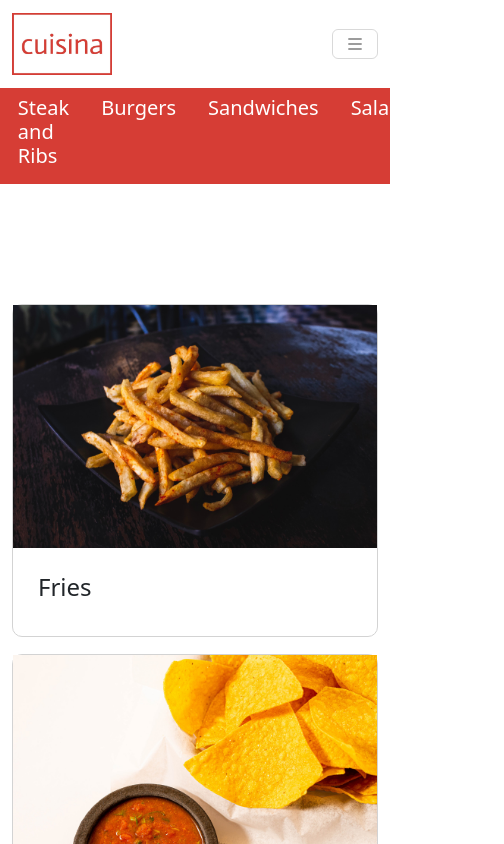
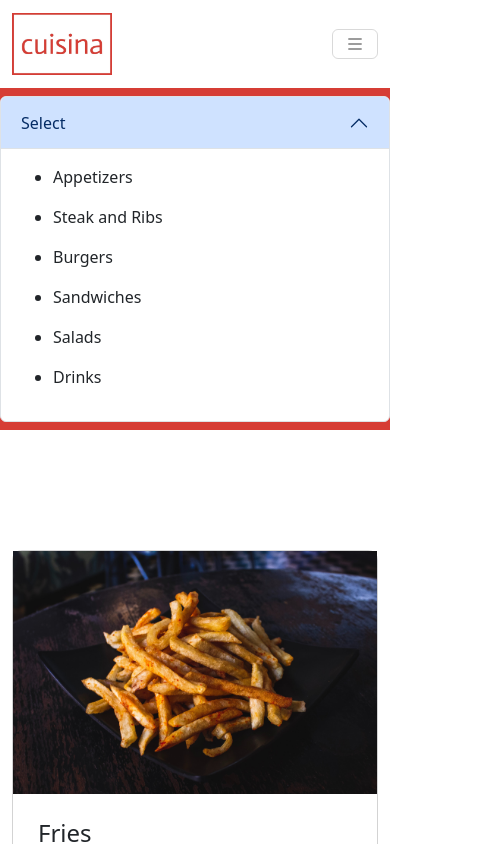
Before and after one commit to nmr15/nmr-cuisina, a React (Create React App) app: page /menu in a window 390 px wide. Shown: the top 844 px of the page, 504 px wide, since content can reach past the window. Built offline with nearby package versions, Linux system fonts and the light colour scheme; a web font is replaced by a local one.

Commit message:
fixed reserve, added dropdown to menu

```diff
--- a/package.json
+++ b/package.json
@@ -8,6 +8,7 @@
     "@testing-library/user-event": "^13.5.0",
     "react": "^18.3.1",
     "react-dom": "^18.3.1",
+    "react-responsive": "^10.0.0",
     "react-router-dom": "^6.23.1",
     "react-scripts": "5.0.1",
     "web-vitals": "^2.1.4"
--- a/src/App.css
+++ b/src/App.css
@@ -167,6 +167,11 @@ input:focus, select:focus
   padding: 120px 0;
 }
 
+/* .menu-categories-dropdown
+{
+  display: none;
+} */
+
 .menu-card
 {
   /* width: 25.938rem; */
@@ -209,12 +214,12 @@ input:focus, select:focus
 
 .reserve-container
 {
-  padding: 200px 450px;
+  padding: 200px 0;
 }
 
 .reserve
 {
-  max-width: 31.25rem;
+  width: 31.25rem;
   /* margin: 100px 450px; */
   padding: 1.875rem;
   border-radius: 10px;
@@ -252,9 +257,20 @@ input:focus, select:focus
 
 @media (max-width: 767.98px)
 {
-  .advert1-img img {
+  .advert1-img img
+  {
     width: 90%;
   }
+
+  /* .menu-categories-list
+  {
+    display: none;
+  }
+
+  .menu-categories-dropdown
+  {
+    display: block;
+  } */
 }
 
 @media (max-width: 575.98px)
@@ -263,4 +279,9 @@ input:focus, select:focus
   {
     width: 100%;
   }
+
+  .reserve
+  {
+    width: 90%;
+  }
 }
--- a/src/Components/Home.js
+++ b/src/Components/Home.js
@@ -13,7 +13,7 @@ const Home = () =>
       </section>
       <section className="section-advert1">
         <div className="container">
-          <div className="advert1 d-flex">
+          <div className="advert1 d-md-flex">
             <div className="advert1-img ">
               <img className="" src="/assets/home-plate.jpg" alt="plate of food" />
             </div>
--- a/src/Components/Menu.js
+++ b/src/Components/Menu.js
@@ -1,5 +1,6 @@
 import { useState, useEffect } from "react";
 import { menu } from "../menu"
+import MediaQuery from "react-responsive";
 
 const Menu = () =>
 {
@@ -21,12 +22,37 @@ const Menu = () =>
   return (
     <>
       <section className="section-categories bg-red py-2">
-        <div className="menu-categories text-white d-flex justify-content-center">
-          {filtered.map(category =>
-            <h5 className="mx-3 ptr" id={category} onClick={clickHandler}>{category}</h5>
-          )}
-        </div>
+        <MediaQuery minWidth={992}>
+          <div className="menu-categories text-white d-flex justify-content-center">
+
+            {filtered.map(category =>
+              <h5 className="menu-categories-list mx-3 ptr" id={category} onClick={clickHandler}>{category}</h5>
+            )}
+
+          </div>
+        </MediaQuery>
+        <MediaQuery maxWidth={768}>
+          <div class="accordion" id="accordionExample">
+            <div class="accordion-item">
+              <h2 class="accordion-header">
+                <button class="accordion-button" type="button" data-bs-toggle="collapse" data-bs-target="#collapseOne" aria-expanded="true" aria-controls="collapseOne">
+                  Select
+                </button>
+              </h2>
+              <div id="collapseOne" class="accordion-collapse collapse show" data-bs-parent="#accordionExample">
+                <div class="accordion-body">
+                  {filtered.map(category =>
+                    <ul>
+                      <li id={category} onClick={clickHandler}>{category}</li>
+                    </ul>
+                  )}
+                </div>
+              </div>
+            </div>
+          </div>
+        </MediaQuery>
       </section>
+
       <section className="section-menu">
         <div className="container">
           {/* <h2>{menuItems ? menuItems[0].category : "Appetizers"}</h2> */}
--- a/src/Components/Reservation.js
+++ b/src/Components/Reservation.js
@@ -7,7 +7,7 @@ const Reservation = () =>
     <div className="bg-reserve">
 
 
-      <div className="container reserve-container">
+      <div className="container reserve-container d-flex justify-content-center">
         <div className="reserve">
           <form>
             <div className="mb-3">
```
Also changed, not shown: 1 other file (tests, documents, lock files or other folders).
